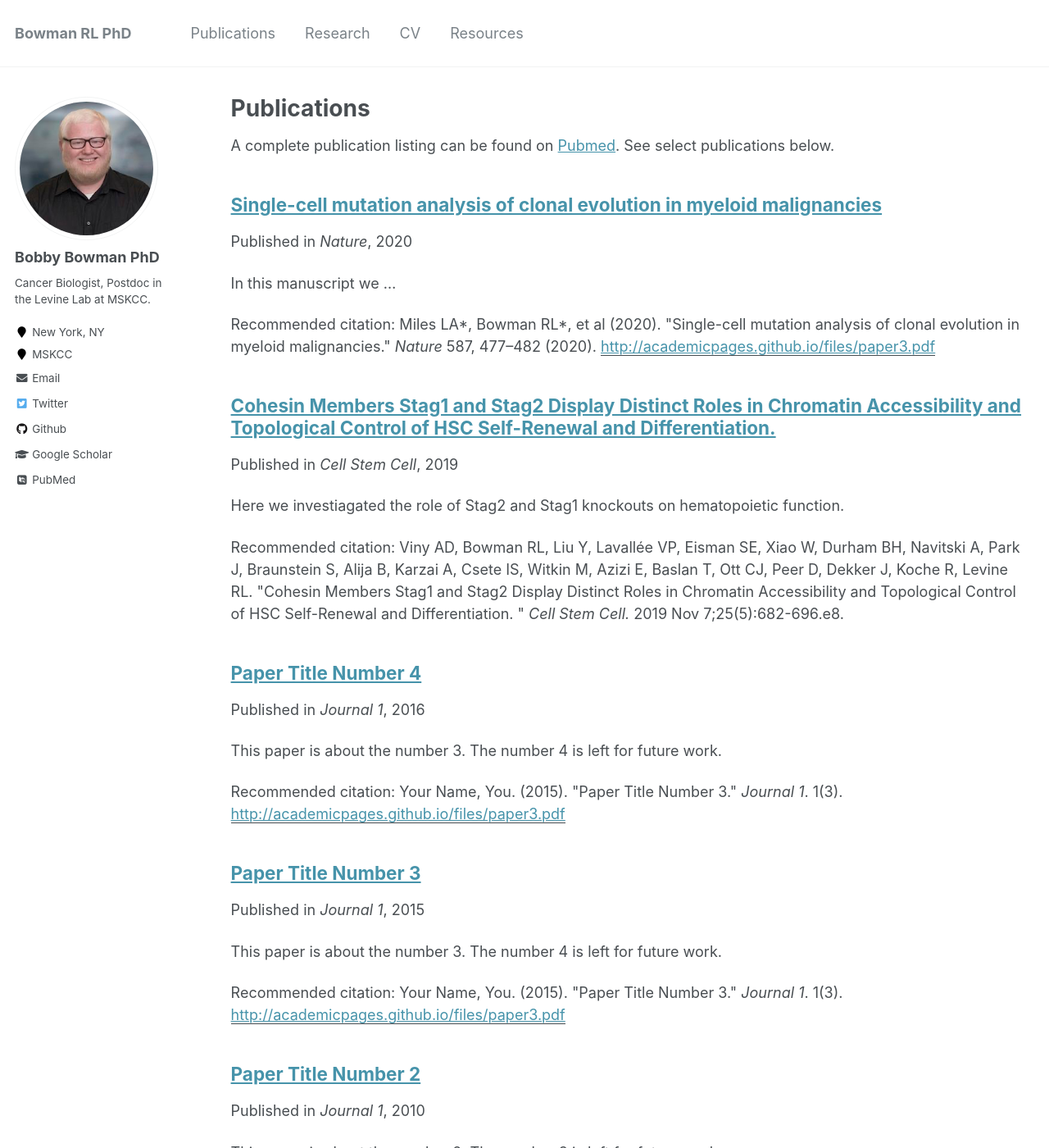
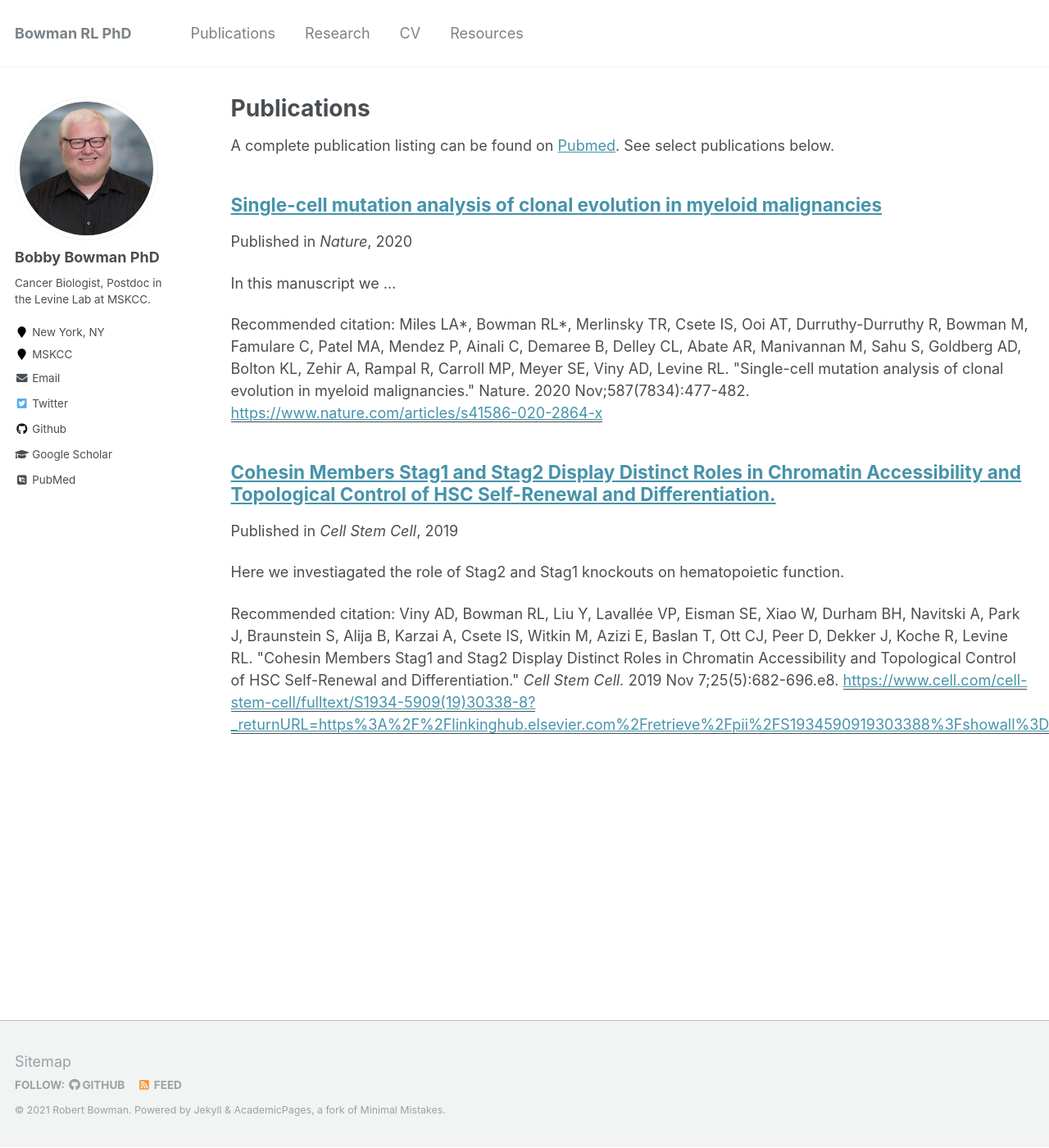
Before and after one commit to bowmanr/bowmanr.github.io, a Jekyll site: the page built from _pages/publications.md, in a window 1280 px wide and 1400 px high. Shown: the whole window at 82% size. Built offline with Jekyll 4.4.1, drawn with Linux system fonts in a browser that asks for light colours; some web fonts are replaced; some of the changed text lies outside the part shown.

Commit message:
pubs cleanup

```diff
--- a/_publications/2009-10-01-paper-title-number-1.md
+++ /dev/null
@@ -1,15 +0,0 @@
----
-title: "Paper Title Number 1"
-collection: publications
-permalink: /publication/2009-10-01-paper-title-number-1
-excerpt: 'This paper is about the number 1. The number 2 is left for future work.'
-date: 2009-10-01
-venue: 'Journal 1'
-paperurl: 'http://academicpages.github.io/files/paper1.pdf'
-citation: 'Your Name, You. (2009). &quot;Paper Title Number 1.&quot; <i>Journal 1</i>. 1(1).'
----
-This paper is about the number 1. The number 2 is left for future work.
-
-[Download paper here](http://academicpages.github.io/files/paper1.pdf)
-
-Recommended citation: Your Name, You. (2009). "Paper Title Number 1." <i>Journal 1</i>. 1(1).
--- a/_publications/2010-10-01-paper-title-number-2.md
+++ /dev/null
@@ -1,15 +0,0 @@
----
-title: "Paper Title Number 2"
-collection: publications
-permalink: /publication/2010-10-01-paper-title-number-2
-excerpt: 'This paper is about the number 2. The number 3 is left for future work.'
-date: 2010-10-01
-venue: 'Journal 1'
-paperurl: 'http://academicpages.github.io/files/paper2.pdf'
-citation: 'Your Name, You. (2010). &quot;Paper Title Number 2.&quot; <i>Journal 1</i>. 1(2).'
----
-This paper is about the number 2. The number 3 is left for future work.
-
-[Download paper here](http://academicpages.github.io/files/paper2.pdf)
-
-Recommended citation: Your Name, You. (2010). "Paper Title Number 2." <i>Journal 1</i>. 1(2).
--- a/_publications/2015-10-01-paper-title-number-3.md
+++ /dev/null
@@ -1,15 +0,0 @@
----
-title: "Paper Title Number 3"
-collection: publications
-permalink: /publication/2015-10-01-paper-title-number-3
-excerpt: 'This paper is about the number 3. The number 4 is left for future work.'
-date: 2015-10-01
-venue: 'Journal 1'
-paperurl: 'http://academicpages.github.io/files/paper3.pdf'
-citation: 'Your Name, You. (2015). &quot;Paper Title Number 3.&quot; <i>Journal 1</i>. 1(3).'
----
-This paper is about the number 3. The number 4 is left for future work.
-
-[Download paper here](http://academicpages.github.io/files/paper3.pdf)
-
-Recommended citation: Your Name, You. (2015). "Paper Title Number 3." <i>Journal 1</i>. 1(3).
--- a/_publications/2016-10-01-paper-title-number-4.md
+++ /dev/null
@@ -1,15 +0,0 @@
----
-title: "Paper Title Number 4"
-collection: publications
-permalink: /publication/2016-10-01-paper-title-number-4
-excerpt: 'This paper is about the number 3. The number 4 is left for future work.'
-date: 2016-10-01
-venue: 'Journal 1'
-paperurl: 'http://academicpages.github.io/files/paper3.pdf'
-citation: 'Your Name, You. (2015). &quot;Paper Title Number 3.&quot; <i>Journal 1</i>. 1(3).'
----
-This paper is about the number 3. The number 4 is left for future work.
-
-[Download paper here](http://academicpages.github.io/files/paper3.pdf)
-
-Recommended citation: Your Name, You. (2015). "Paper Title Number 3." <i>Journal 1</i>. 1(3).
--- a/_publications/2019-11-07-VinyStag2.md
+++ b/_publications/2019-11-07-VinyStag2.md
@@ -5,6 +5,12 @@ permalink: /publication/2019-11-07-VinyStag2
 excerpt: 'Here we investiagated the role of Stag2 and Stag1 knockouts on hematopoietic function.'
 date: 2019-11-07
 venue: 'Cell Stem Cell'
-paperurl: ''
-citation: 'Viny AD, Bowman RL, Liu Y, Lavallée VP, Eisman SE, Xiao W, Durham BH, Navitski A, Park J, Braunstein S, Alija B, Karzai A, Csete IS, Witkin M, Azizi E, Baslan T, Ott CJ, Peer D, Dekker J, Koche R, Levine RL. &quot;Cohesin Members Stag1 and Stag2 Display Distinct Roles in Chromatin Accessibility and Topological Control of HSC Self-Renewal and Differentiation. &quot; <i>Cell Stem Cell.</i> 2019 Nov 7;25(5):682-696.e8.'
+paperurl: 'https://www.cell.com/cell-stem-cell/fulltext/S1934-5909(19)30338-8?_returnURL=https%3A%2F%2Flinkinghub.elsevier.com%2Fretrieve%2Fpii%2FS1934590919303388%3Fshowall%3Dtrue'
+citation: 'Viny AD, Bowman RL, Liu Y, Lavallée VP, Eisman SE, Xiao W, Durham BH, Navitski A, Park J, Braunstein S, Alija B, Karzai A, Csete IS, Witkin M, Azizi E, Baslan T, Ott CJ, Peer D, Dekker J, Koche R, Levine RL. &quot;Cohesin Members Stag1 and Stag2 Display Distinct Roles in Chromatin Accessibility and Topological Control of HSC Self-Renewal and Differentiation.&quot; <i>Cell Stem Cell.</i> 2019 Nov 7;25(5):682-696.e8.'
 ---
+[Preprint](https://www.biorxiv.org/content/10.1101/581868v1)
+
+[Published](https://www.cell.com/cell-stem-cell/fulltext/S1934-5909(19)30338-8?_returnURL=https%3A%2F%2Flinkinghub.elsevier.com%2Fretrieve%2Fpii%2FS1934590919303388%3Fshowall%3Dtrue)
+
+Abstract:
+Transcriptional regulators, including the cohesin complex member STAG2, are recurrently mutated in cancer. The role of STAG2 in gene regulation, hematopoiesis, and tumor suppression remains unresolved. We show that Stag2 deletion in hematopoietic stem and progenitor cells (HSPCs) results in altered hematopoietic function, increased self-renewal, and impaired differentiation. Chromatin immunoprecipitation (ChIP) sequencing revealed that, although Stag2 and Stag1 bind a shared set of genomic loci, a component of Stag2 binding sites is unoccupied by Stag1, even in Stag2-deficient HSPCs. Although concurrent loss of Stag2 and Stag1 abrogated hematopoiesis, Stag2 loss alone decreased chromatin accessibility and transcription of lineage-specification genes, including Ebf1 and Pax5, leading to increased self-renewal and reduced HSPC commitment to the B cell lineage. Our data illustrate a role for Stag2 in transformation and transcriptional dysregulation distinct from its shared role with Stag1 in chromosomal segregation.
--- a/_publications/2020-10-28-scDNAmyeloid.md
+++ b/_publications/2020-10-28-scDNAmyeloid.md
@@ -5,13 +5,12 @@ permalink: /publication/2020-10-28-scDNAmyeloid
 excerpt: 'In this manuscript we ...'
 date: 2020-10-28
 venue: 'Nature'
-paperurl: 'http://academicpages.github.io/files/paper3.pdf'
-citation: 'Miles LA*, Bowman RL*,  et al (2020). &quot;Single-cell mutation analysis of clonal evolution in myeloid malignancies.&quot; <i>Nature</i> 587, 477–482 (2020).'
+paperurl: 'https://www.nature.com/articles/s41586-020-2864-x'
+citation: 'Miles LA*, Bowman RL*, Merlinsky TR, Csete IS, Ooi AT, Durruthy-Durruthy R, Bowman M, Famulare C, Patel MA, Mendez P, Ainali C, Demaree B, Delley CL, Abate AR, Manivannan M, Sahu S, Goldberg AD, Bolton KL, Zehir A, Rampal R, Carroll MP, Meyer SE, Viny AD, Levine RL. &quot;Single-cell mutation analysis of clonal evolution in myeloid malignancies.&quot; Nature. 2020 Nov;587(7834):477-482.'
 ---
-Description
-
 [Preprint](https://www.biorxiv.org/content/10.1101/2020.02.07.938860v1)
 
 [Published](https://www.nature.com/articles/s41586-020-2864-x)
+Abstract:
 
-Test
+Myeloid malignancies, including acute myeloid leukaemia (AML), arise from the expansion of haematopoietic stem and progenitor cells that acquire somatic mutations. Bulk molecular profiling has suggested that mutations are acquired in a stepwise fashion: mutant genes with high variant allele frequencies appear early in leukaemogenesis, and mutations with lower variant allele frequencies are thought to be acquired later1-3. Although bulk sequencing can provide information about leukaemia biology and prognosis, it cannot distinguish which mutations occur in the same clone(s), accurately measure clonal complexity, or definitively elucidate the order of mutations. To delineate the clonal framework of myeloid malignancies, we performed single-cell mutational profiling on 146 samples from 123 patients. Here we show that AML is dominated by a small number of clones, which frequently harbour co-occurring mutations in epigenetic regulators. Conversely, mutations in signalling genes often occur more than once in distinct subclones, consistent with increasing clonal diversity. We mapped clonal trajectories for each sample and uncovered combinations of mutations that synergized to promote clonal expansion and dominance. Finally, we combined protein expression with mutational analysis to map somatic genotype and clonal architecture with immunophenotype. Our findings provide insights into the pathogenesis of myeloid transformation and how clonal complexity evolves with disease progression.
```
